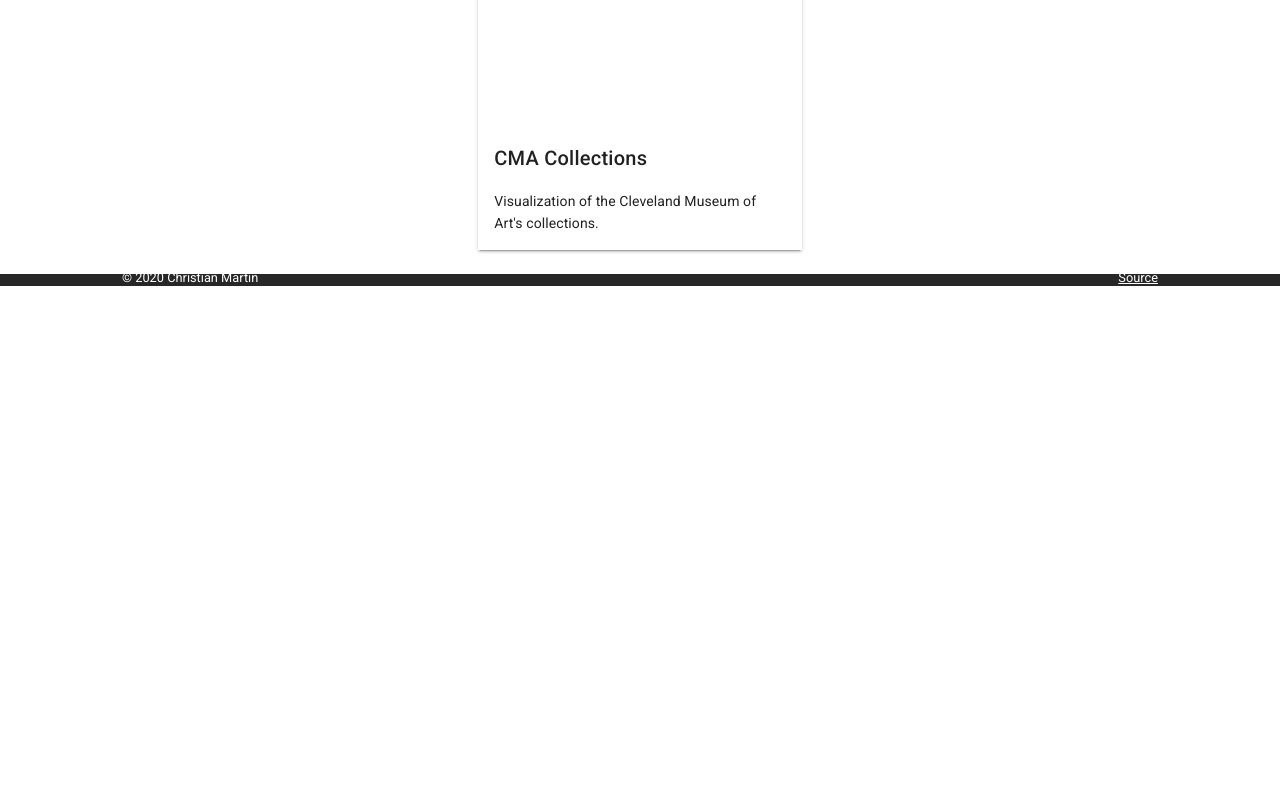
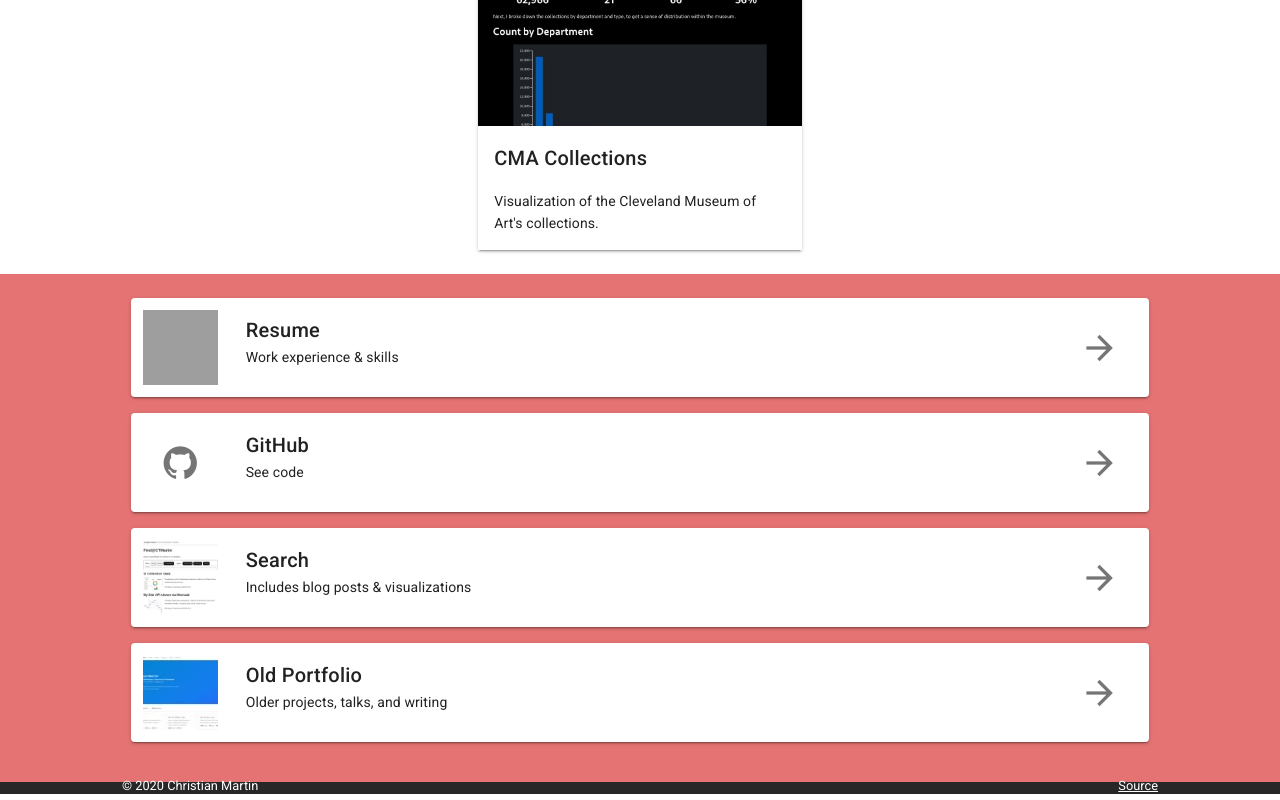
Before and after one commit to ct-martin/portfolio2020, a Nuxt app: page /projects in a window 1280 px wide. Shown: the part 550-1350 px from the top of the page. Before the commit the page ends 842 px from the top, so only its background shows below. Built offline with nearby package versions, Linux system fonts and the light colour scheme; grey boxes are pictures that could not be loaded.

Commit message:
Add links to projects page

```diff
--- a/pages/projects/index.vue
+++ b/pages/projects/index.vue
@@ -72,5 +72,99 @@
         </v-col>
       </v-row>
     </v-container>
+    <v-container fluid class="red lighten-2 py-6">
+      <v-row
+        align="center"
+        justify="center"
+      >
+        <v-col cols="12" md="10" xl="8" class="py-0">
+          <v-container fluid>
+            <v-card class="mb-4" nuxt to="/resume">
+              <div class="d-flex flex-no-wrap">
+                <v-avatar class="ma-3" size="75" tile>
+                  <!--<v-img src="/img/resume-thumb.jpg" />-->
+                  <v-img src="/icon.png" />
+                </v-avatar>
+                <div class="flex-grow-1">
+                  <v-card-title>
+                    Resume
+                  </v-card-title>
+                  <v-card-subtitle>
+                    Work experience &amp; skills
+                  </v-card-subtitle>
+                </div>
+                <v-avatar class="ma-3" size="75" tile>
+                  <v-icon x-large>
+                    mdi-arrow-right
+                  </v-icon>
+                </v-avatar>
+              </div>
+            </v-card>
+            <v-card class="mb-4" href="https://github.com/ct-martin" target="_blank" rel="noopener">
+              <div class="d-flex flex-no-wrap">
+                <v-avatar class="ma-3" size="75" tile>
+                  <v-icon x-large>
+                    mdi-github
+                  </v-icon>
+                </v-avatar>
+                <div class="flex-grow-1">
+                  <v-card-title>
+                    GitHub
+                  </v-card-title>
+                  <v-card-subtitle>
+                    See code
+                  </v-card-subtitle>
+                </div>
+                <v-avatar class="ma-3" size="75" tile>
+                  <v-icon x-large>
+                    mdi-arrow-right
+                  </v-icon>
+                </v-avatar>
+              </div>
+            </v-card>
+            <v-card class="mb-4" href="https://2018.ctmartin.dev/" target="_blank" rel="noopener">
+              <div class="d-flex flex-no-wrap">
+                <v-avatar class="ma-3" size="75" tile>
+                  <v-img src="/img/projects/find-card.jpg" />
+                </v-avatar>
+                <div class="flex-grow-1">
+                  <v-card-title>
+                    Search
+                  </v-card-title>
+                  <v-card-subtitle>
+                    Includes blog posts &amp; visualizations
+                  </v-card-subtitle>
+                </div>
+                <v-avatar class="ma-3" size="75" tile>
+                  <v-icon x-large>
+                    mdi-arrow-right
+                  </v-icon>
+                </v-avatar>
+              </div>
+            </v-card>
+            <v-card class="mb-4" href="https://2018.ctmartin.dev/" target="_blank" rel="noopener">
+              <div class="d-flex flex-no-wrap">
+                <v-avatar class="ma-3" size="75" tile>
+                  <v-img src="/img/projects/old-portfolio-thumb.jpg" />
+                </v-avatar>
+                <div class="flex-grow-1">
+                  <v-card-title>
+                    Old Portfolio
+                  </v-card-title>
+                  <v-card-subtitle>
+                    Older projects, talks, and writing
+                  </v-card-subtitle>
+                </div>
+                <v-avatar class="ma-3" size="75" tile>
+                  <v-icon x-large>
+                    mdi-arrow-right
+                  </v-icon>
+                </v-avatar>
+              </div>
+            </v-card>
+          </v-container>
+        </v-col>
+      </v-row>
+    </v-container>
   </main>
 </template>
```
Also changed, not shown: static/img/projects/old-portfolio-thumb.jpg (added).
